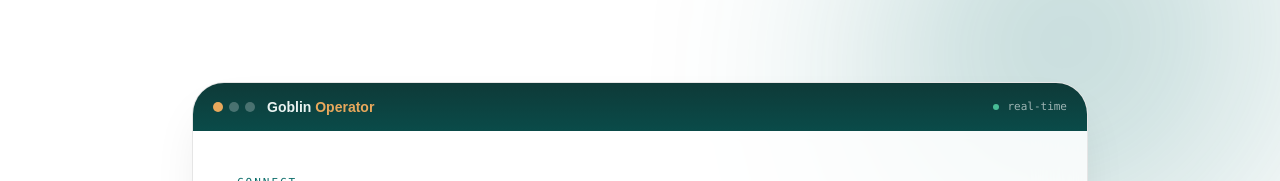
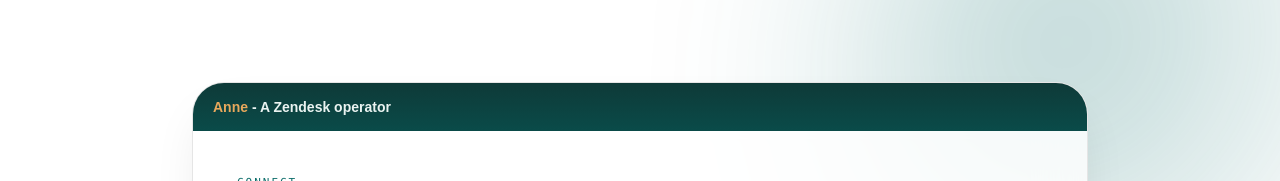
Before and after one commit to drbinna/Zendesk-Ops-, a React (Vite) app: page / in a window 1280 px wide. Shown: the top 181 px of the page. Built offline with nearby package versions, Linux system fonts and the light colour scheme.

Commit message:
Simplify header: 'Anne - A Zendesk operator', remove window dots and real-time badge

```diff
--- a/src/App.tsx
+++ b/src/App.tsx
@@ -24,14 +24,8 @@ export default function App() {
       <BlurredOrb className="!w-[30rem] !h-[30rem] absolute -bottom-40 -left-32 opacity-30 blur-[120px]" style={{ background: `radial-gradient(circle at 60% 40%, ${HONEY}, transparent 70%)` }} />
 
       <main className="relative w-full max-w-4xl rounded-[2rem] border border-border bg-card/80 backdrop-blur-xl shadow-2xl shadow-black/10 overflow-hidden">
-        <div className="flex items-center gap-3 px-5 py-3.5 text-[#EAF3F1]" style={{ background: "linear-gradient(180deg,#0E3A38,#0A4B49)" }}>
-          <span className="flex gap-1.5">
-            <i className="size-2.5 rounded-full" style={{ background: "#E8A85C" }} />
-            <i className="size-2.5 rounded-full bg-white/25" />
-            <i className="size-2.5 rounded-full bg-white/25" />
-          </span>
-          <span className="font-heading font-semibold text-sm">Goblin <span style={{ color: "#E8A85C" }}>Operator</span></span>
-          <span className="ml-auto flex items-center gap-2 font-mono text-[11px] text-white/60"><i className="size-1.5 rounded-full bg-emerald-300 animate-pulse" /> real-time</span>
+        <div className="flex items-center px-5 py-3.5 text-[#EAF3F1]" style={{ background: "linear-gradient(180deg,#0E3A38,#0A4B49)" }}>
+          <span className="font-heading font-semibold text-sm"><span style={{ color: "#E8A85C" }}>Anne</span> - A Zendesk operator</span>
         </div>
 
         <div className="min-h-[560px] p-8 md:p-11">
```
